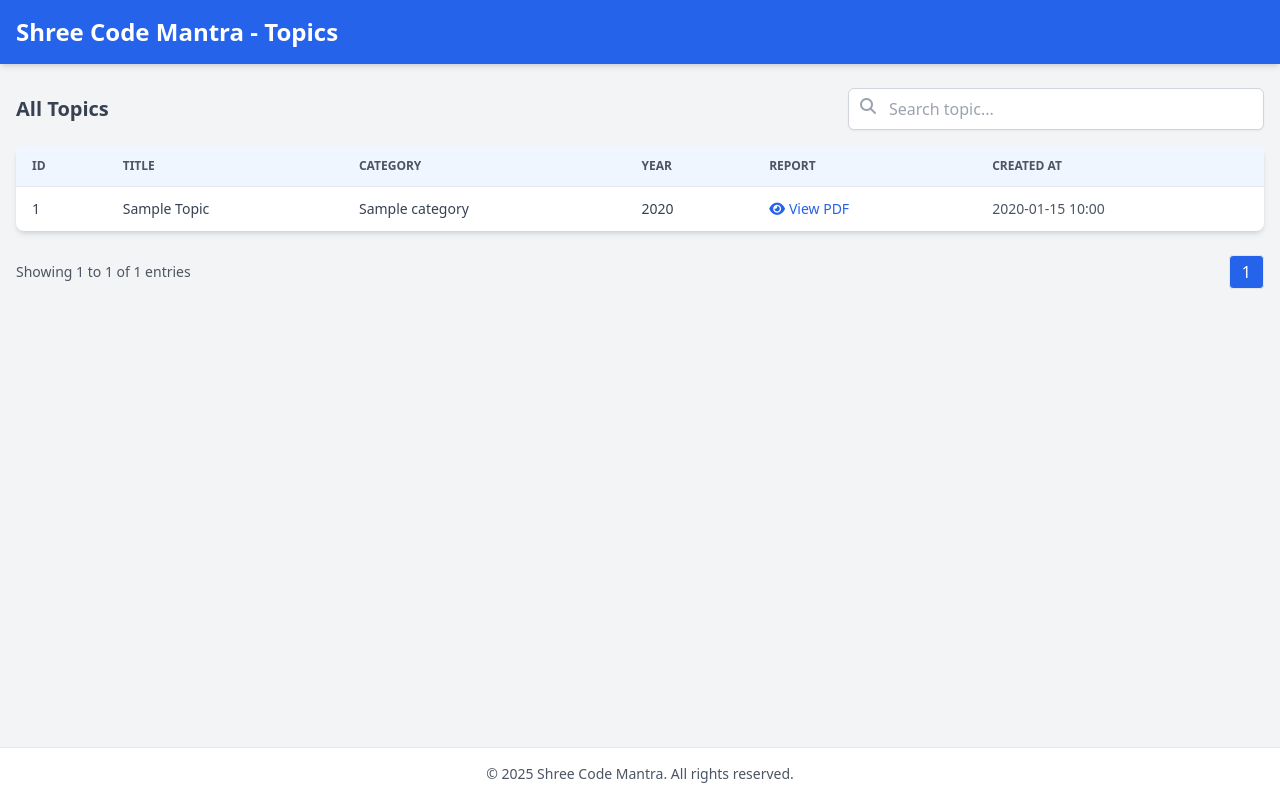
After one commit to shreecodemantra/ShreeCodeMantra, a Flask app: page /users/view_topics in a window 1280 px wide. The commit adds this page. Run offline with Flask 3, Linux system fonts and the light colour scheme; a database or web service that is not in the repository returns one stand-in record (values such as "Sample title"); some libraries are stand-ins or nearby versions.

Commit message:
Updated header, user routes, and added view_topics page

```diff
--- /dev/null
+++ b/templates/users/view_topics.html
@@ -0,0 +1,154 @@
+<!DOCTYPE html>
+<html lang="en">
+
+<head>
+    <meta charset="UTF-8">
+    <meta name="viewport" content="width=device-width, initial-scale=1.0">
+    <title>All Topics - Shree Code Mantra</title>
+    <script src="https://cdn.tailwindcss.com"></script>
+    <script src="https://cdn.jsdelivr.net/npm/sweetalert2@11"></script>
+    <script src="https://kit.fontawesome.com/a2d04a1d2f.js" crossorigin="anonymous"></script>
+</head>
+
+<body class="bg-gray-100 min-h-screen flex flex-col">
+    <!-- Header -->
+    <header class="bg-blue-600 text-white py-4 shadow-md">
+        <div class="container mx-auto flex justify-between items-center px-4">
+            <h1 class="text-xl sm:text-2xl font-semibold">Shree Code Mantra - Topics</h1>
+
+        </div>
+    </header>
+
+    <!-- Main Section -->
+    <main class="flex-1 container mx-auto px-4 py-6">
+        <!-- Search -->
+        <div class="flex flex-col sm:flex-row justify-between items-center mb-4 gap-4">
+            <h2 class="text-lg sm:text-xl font-semibold text-gray-700">All Topics</h2>
+            <div class="relative w-full sm:w-1/3">
+                <input id="searchInput" type="text" placeholder="Search topic..."
+                    class="w-full pl-10 pr-4 py-2 border border-gray-300 rounded-md shadow-sm focus:outline-none focus:ring-2 focus:ring-blue-500">
+                <i class="fas fa-search absolute left-3 top-2.5 text-gray-400"></i>
+            </div>
+        </div>
+
+        <!-- Table Container -->
+        <div class="bg-white shadow-md rounded-lg overflow-hidden">
+            <table class="min-w-full table-auto divide-y divide-gray-200">
+                <thead class="bg-blue-50">
+                    <tr>
+                        <th class="px-4 py-3 text-left text-xs font-semibold text-gray-600 uppercase">ID</th>
+                        <th class="px-4 py-3 text-left text-xs font-semibold text-gray-600 uppercase">Title</th>
+                        <th class="px-4 py-3 text-left text-xs font-semibold text-gray-600 uppercase">Category</th>
+                        <th class="px-4 py-3 text-left text-xs font-semibold text-gray-600 uppercase">Year</th>
+                        <th class="px-4 py-3 text-left text-xs font-semibold text-gray-600 uppercase">Report</th>
+                        <th class="px-4 py-3 text-left text-xs font-semibold text-gray-600 uppercase">Created At</th>
+                    </tr>
+                </thead>
+                <tbody id="topicsTable" class="divide-y divide-gray-100">
+  {% for topic in topics %}
+  <tr class="hover:bg-gray-50 transition duration-150">
+    <td class="px-4 py-3 text-sm text-gray-700 font-medium">{{ topic.topic_id }}</td>
+    <td class="px-4 py-3 text-sm text-gray-700 capitalize">{{ topic.project_name }}</td>
+    <td class="px-4 py-3 text-sm text-gray-700">{{ topic.category }}</td>
+    <td class="px-4 py-3 text-sm text-gray-700">{{ topic.year }}</td>
+    <td class="px-4 py-3 text-sm">
+      {% if topic.report %}
+      <button class="text-blue-600 hover:text-blue-800 font-medium flex items-center"
+              data-pdf-url="{{ url_for('static', filename=topic.report.replace('\\', '/')) }}"
+              onclick="viewPDF(this.getAttribute('data-pdf-url'))">
+        <i class="fas fa-eye mr-1"></i> View PDF
+      </button>
+      {% else %}
+      <span class="text-gray-400">No file</span>
+      {% endif %}
+    </td>
+    <td class="px-4 py-3 text-sm text-gray-600">
+      {{ topic.created_at.strftime('%Y-%m-%d %H:%M') }}
+    </td>
+  </tr>
+  {% endfor %}
+</tbody>
+            </table>
+
+            {% if not topics %}
+            <div class="p-6 text-center text-gray-500">
+                <i class="fas fa-folder-open text-3xl mb-2"></i>
+                <p>No topics available</p>
+            </div>
+            {% endif %}
+        </div>
+
+        <!-- Pagination -->
+        <div class="flex flex-col sm:flex-row justify-between items-center mt-6">
+            <p class="text-sm text-gray-600">Showing <span id="startIdx">1</span> to <span id="endIdx">10</span> of
+                <span id="totalCount">{{ topics|length }}</span> entries</p>
+            <div id="pagination" class="flex gap-1 mt-2 sm:mt-0"></div>
+        </div>
+    </main>
+
+    <!-- PDF Modal -->
+    <div id="pdfModal" class="fixed inset-0 bg-black bg-opacity-50 flex justify-center items-center hidden z-50">
+        <div class="bg-white w-11/12 lg:w-3/4 h-5/6 rounded-lg shadow-lg overflow-hidden relative">
+            <button onclick="closePDF()"
+                class="absolute top-2 right-2 bg-red-600 text-white px-3 py-1 rounded-md hover:bg-red-700"><i
+                    class="fas fa-times"></i></button>
+            <iframe id="pdfFrame" src="" class="w-full h-full"></iframe>
+        </div>
+    </div>
+
+    <!-- Footer -->
+    <footer class="bg-white border-t border-gray-200 text-center py-4 text-gray-600 text-sm">
+        © 2025 Shree Code Mantra. All rights reserved.
+    </footer>
+
+    <script>
+        const rows = Array.from(document.querySelectorAll('#topicsTable tr'));
+        const perPage = 10;
+        let currentPage = 1;
+
+        function paginate() {
+            const total = rows.length;
+            const totalPages = Math.ceil(total / perPage);
+            rows.forEach((r, i) => r.style.display = (i >= (currentPage - 1) * perPage && i < currentPage * perPage) ? '' : 'none');
+            document.getElementById('startIdx').textContent = (currentPage - 1) * perPage + 1;
+            document.getElementById('endIdx').textContent = Math.min(currentPage * perPage, total);
+            renderPagination(totalPages);
+        }
+
+        function renderPagination(totalPages) {
+            const container = document.getElementById('pagination');
+            container.innerHTML = '';
+            for (let i = 1; i <= totalPages; i++) {
+                const btn = document.createElement('button');
+                btn.textContent = i;
+                btn.className = `px-3 py-1 border rounded ${i === currentPage ? 'bg-blue-600 text-white' : 'bg-white hover:bg-blue-50'}`;
+                btn.onclick = () => { currentPage = i; paginate(); };
+                container.appendChild(btn);
+            }
+        }
+
+        // Search filter
+        document.getElementById('searchInput').addEventListener('input', function () {
+            const search = this.value.toLowerCase();
+            rows.forEach(row => {
+                const text = row.textContent.toLowerCase();
+                row.style.display = text.includes(search) ? '' : 'none';
+            });
+        });
+
+        // PDF modal functions
+        function viewPDF(url) {
+            document.getElementById('pdfFrame').src = url;
+            document.getElementById('pdfModal').classList.remove('hidden');
+        }
+
+        function closePDF() {
+            document.getElementById('pdfFrame').src = '';
+            document.getElementById('pdfModal').classList.add('hidden');
+        }
+
+        document.addEventListener('DOMContentLoaded', paginate);
+    </script>
+</body>
+
+</html>
--- a/users/routes.py
+++ b/users/routes.py
@@ -42,6 +42,11 @@ def services():
         flash('Error retrieving projects', 'error')
         return render_template('users/services.html', projects=[])
 
+@user_bp.route('/view_topics')
+def view_topics():
+    topics = list(mongo.db.topics.find().sort('created_at', -1))
+    return render_template('users/view_topics.html', topics=topics)
+
 @user_bp.route('/project/<project_id>')
 def project_details(project_id):
     try:
```
Also changed, not shown: templates/auth/header.html (+7 -0 lines).
